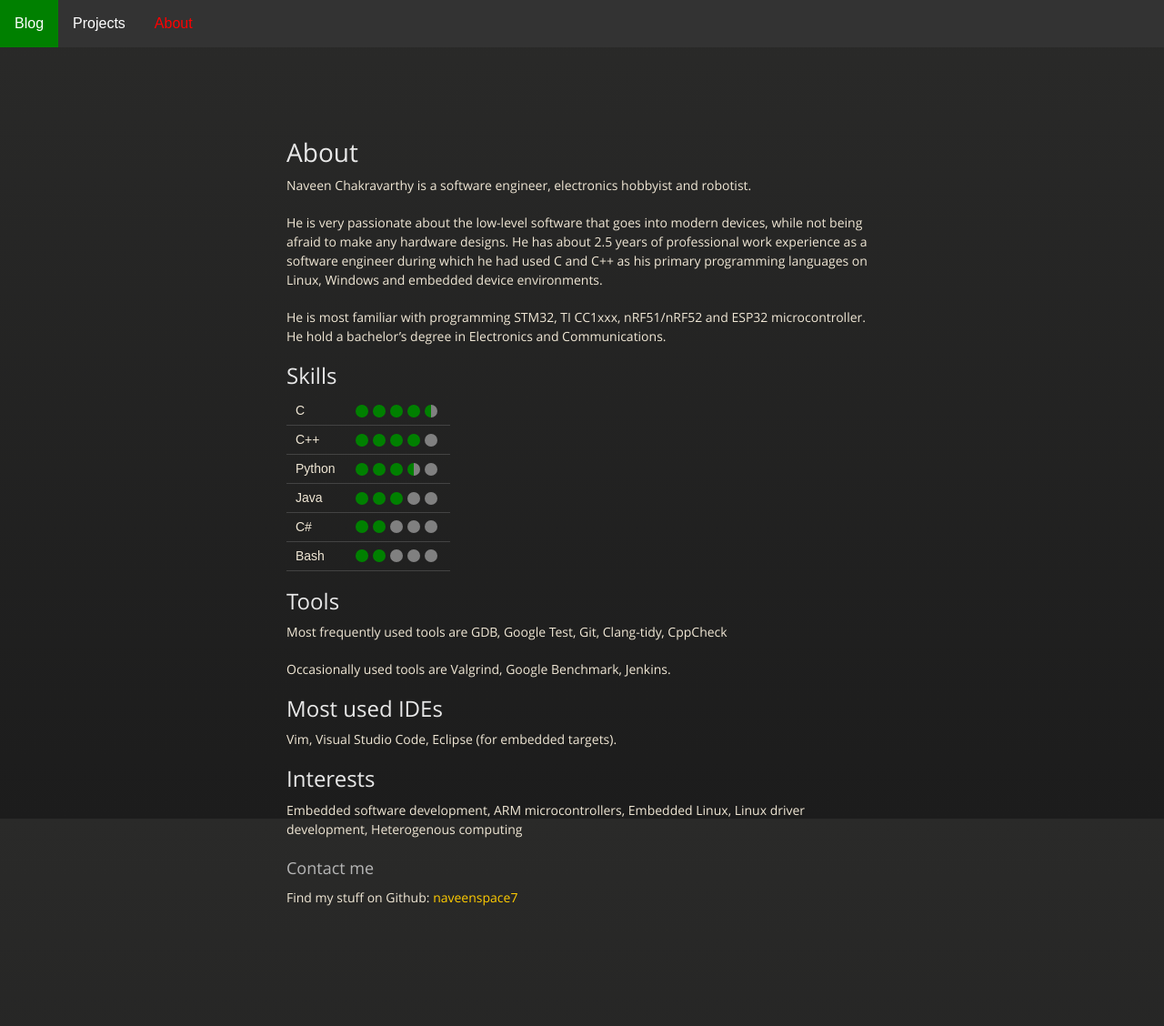
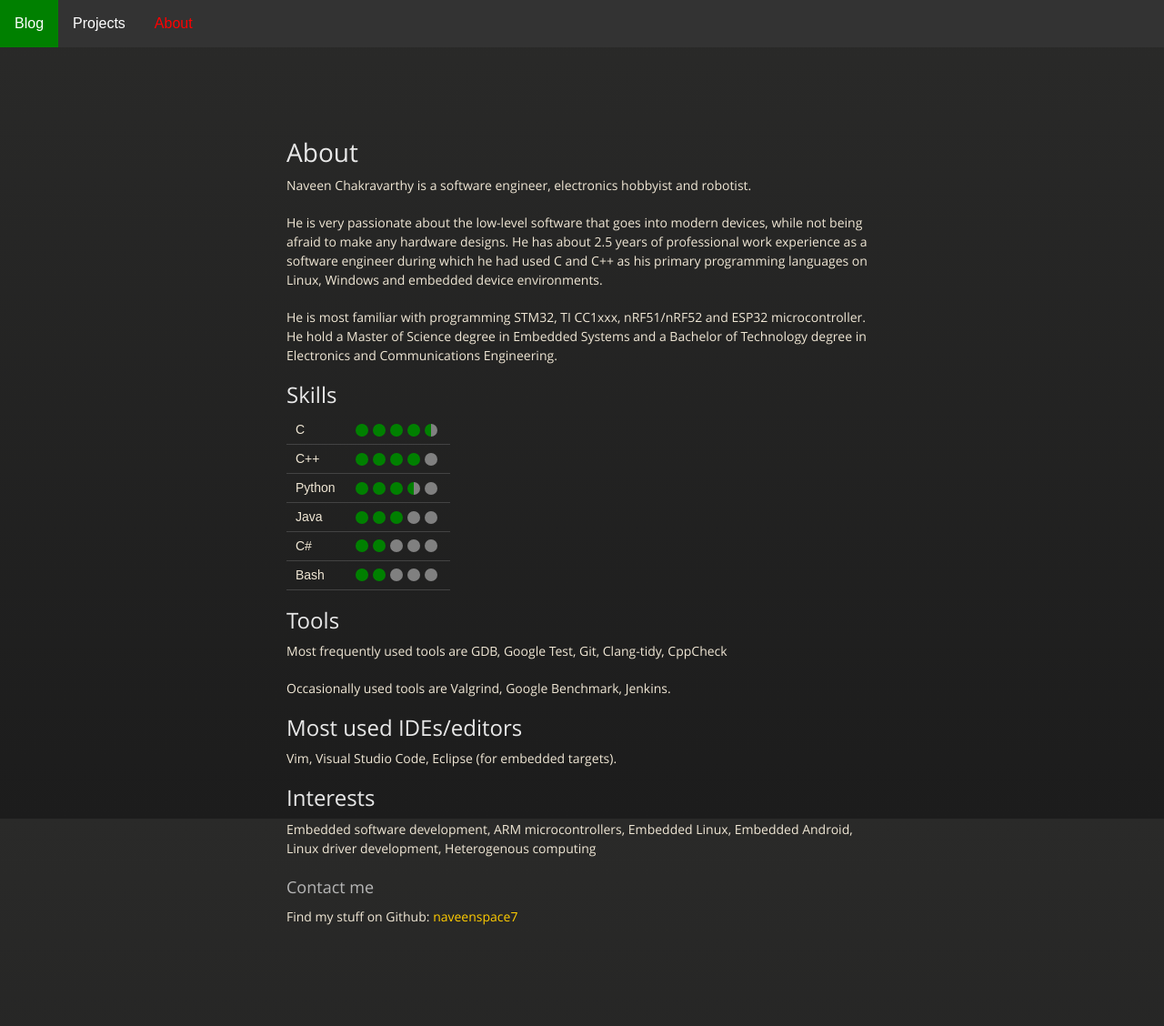
Before and after one commit to naveenspace7/naveenspace7.github.io, a Jekyll site: the page built from about.md, in a window 1280 px wide. Shown: the whole page at 91% size. Built offline with Jekyll 4.4.1, drawn with Linux system fonts in a browser that asks for light colours; before the commit the page ends 1107 px from its top, so only the background shows below that.

Commit message:
Add MSc degree

```diff
--- a/about.md
+++ b/about.md
@@ -17,7 +17,7 @@ He is very passionate about the low-level software that goes into modern devices
 
 <!-- He hold a Master's degree in Embedded Systems and  -->
 
-He is most familiar with programming STM32, TI CC1xxx, nRF51/nRF52 and ESP32 microcontroller. He hold a bachelor's degree in Electronics and Communications.
+He is most familiar with programming STM32, TI CC1xxx, nRF51/nRF52 and ESP32 microcontroller. He hold a Master of Science degree in Embedded Systems and a Bachelor of Technology degree in Electronics and Communications Engineering.
 
 ## Skills
 
@@ -153,12 +153,12 @@ Occasionally used tools are Valgrind, Google Benchmark, Jenkins.
 
 <!-- Software tools that I use frequently include gdb, valgrind, google benchmark, google test -->
 
-## Most used IDEs
+## Most used IDEs/editors
 
 Vim, Visual Studio Code, Eclipse (for embedded targets).
 
 ## Interests
-Embedded software development, ARM microcontrollers, Embedded Linux, Linux driver development, Heterogenous computing
+Embedded software development, ARM microcontrollers, Embedded Linux, Embedded Android, Linux driver development, Heterogenous computing
 
 ### Contact me
 
```
